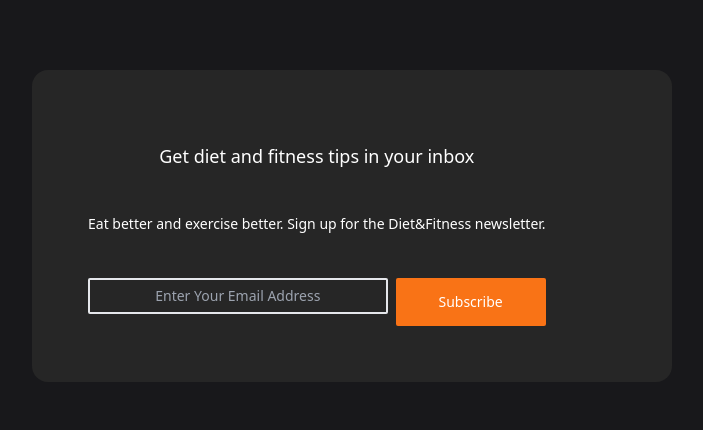
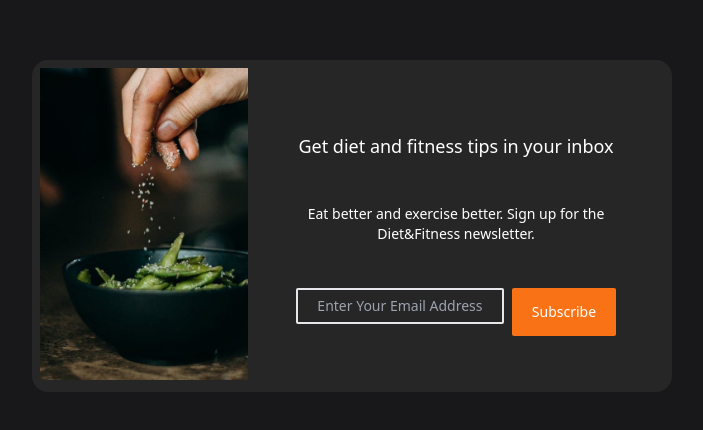
Before and after one commit to theRaj7/email-subscribe, a plain HTML site: page index.html in a window 1280 px wide. Shown: the part 174-604 px from the top of the page, without its empty margins (288-991 px from the left). Drawn offline with nearby package versions, Linux system fonts and the light colour scheme; files that its build step writes are made by us from their sources.

Commit message:
Update and rename email-card.html to index.html

```diff
--- a/email-card.html
+++ b/index.html
@@ -9,7 +9,7 @@
   <body class="bg-zinc-900 flex justify-center items-center min-h-screen">
     <div class="bg-neutral-800 w-3/4 rounded-2xl p-2 sm:h-2/6 sm:w-1/2 sm:flex">
       <div class="h-2/6 rounded-t-2xl sm:h-2/6 sm:max-w-52 sm:rounded-l-2xl">
-        <img class="" src="/Images/email.card.jpg" alt="" />
+        <img class="" src="email.card.jpg" alt="" />
       </div>
 
       <div class="p-5 text-center sm:p-12 text-white">
```
